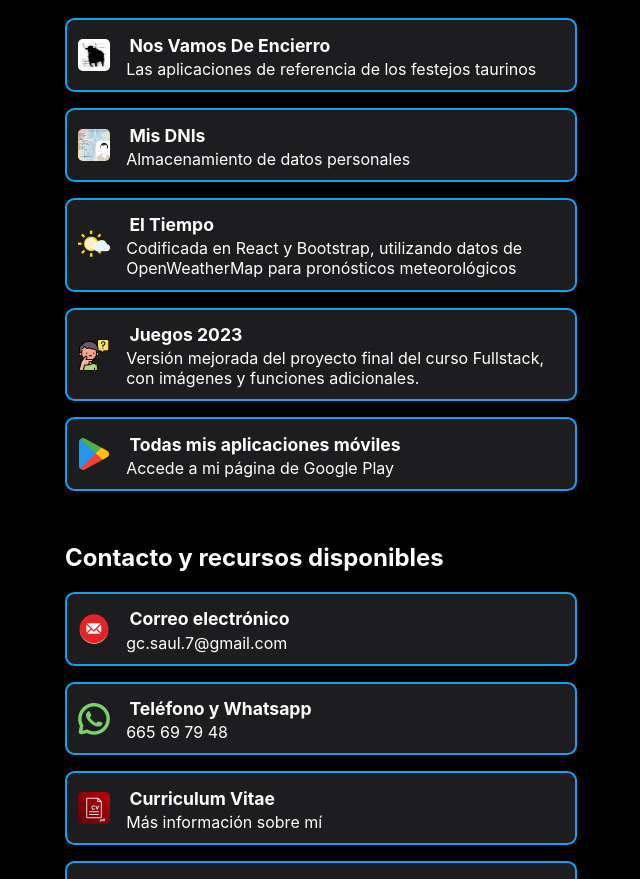
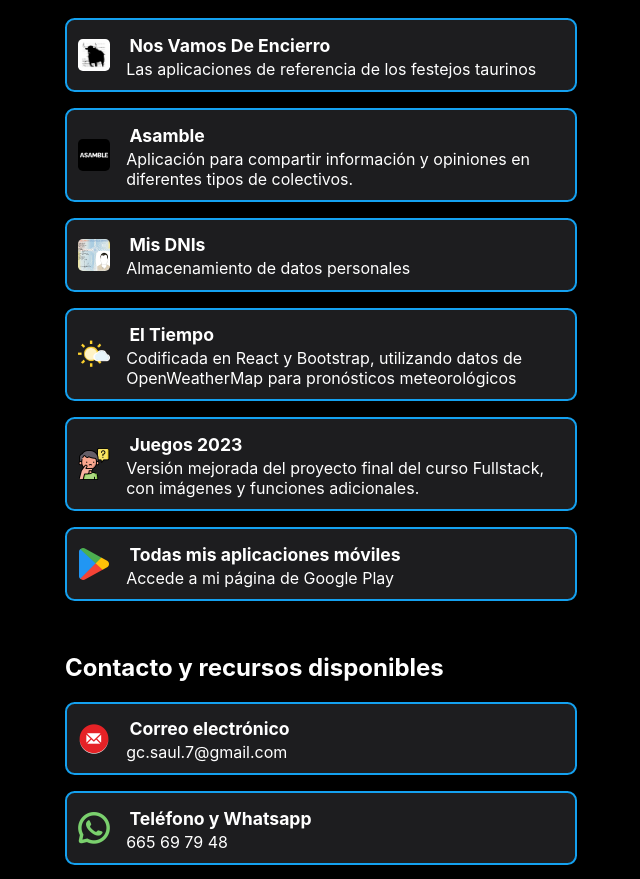
Before and after one commit to sauliyo15/sauliyo_15, a React (Create React App) app: page / in a window 1280 px wide. Shown: the part 1589-2468 px from the top of the page, without its empty margins (319-959 px from the left). Built offline with nearby package versions, Linux system fonts and the light colour scheme.

Commit message:
Empezando con Asamble

```diff
--- a/src/constants/datos.js
+++ b/src/constants/datos.js
@@ -51,7 +51,8 @@ export const datos = {
         {
           titulo: "Trabajo Fin de Grado",
           nombre: "Sistema de Gestión de Pedidos",
-          descripcion: "Desarrollo de una aplicación de escritorio en Java para la gestión integral de pedidos en una empresa de transporte, con una base de datos PostgreSQL integrada. Además, se complementa con una aplicación Android diseñada para que los repartidores accedan y completen sus asignaciones de entregas de manera eficaz y organizada.",
+          descripcion:
+            "Desarrollo de una aplicación de escritorio en Java para la gestión integral de pedidos en una empresa de transporte, con una base de datos PostgreSQL integrada. Además, se complementa con una aplicación Android diseñada para que los repartidores accedan y completen sus asignaciones de entregas de manera eficaz y organizada.",
           urlImagen: "/imagenes/tfg.png",
           tecnologias: [
             {
@@ -64,7 +65,7 @@ export const datos = {
             },
             {
               nombre: "POSTGRESQL",
-              urlIcono: "/imagenes/tecnologias/postgresql.png"
+              urlIcono: "/imagenes/tecnologias/postgresql.png",
             },
             {
               nombre: "SQLITE",
@@ -72,16 +73,17 @@ export const datos = {
             },
             {
               nombre: "ANDROID",
-              urlIcono: "/imagenes/android.png"
-            }
+              urlIcono: "/imagenes/android.png",
+            },
           ],
-        }
+        },
       ],
       practicas: [
         {
           titulo: "Prácticas en Empresa",
           nombre: "Mercedes Benz España S.A.",
-          descripcion: "Desarrollo de un proyecto para el tratamiento automático de datos y la visualización de resultados, basado en la codificación de macros en Visual Basic for Applications (VBA) en Microsoft Access y Excel. El sistema recopila datos de diversas fuentes, filtra los datos no válidos y brinda al usuario la opción de visualizarlos en informes y/o gráficos.",
+          descripcion:
+            "Desarrollo de un proyecto para el tratamiento automático de datos y la visualización de resultados, basado en la codificación de macros en Visual Basic for Applications (VBA) en Microsoft Access y Excel. El sistema recopila datos de diversas fuentes, filtra los datos no válidos y brinda al usuario la opción de visualizarlos en informes y/o gráficos.",
           urlImagen: "/imagenes/mercedesbenz.png",
           tecnologias: [
             {
@@ -105,8 +107,8 @@ export const datos = {
               urlIcono: "/imagenes/tecnologias/bat.png",
             },
           ],
-        }
-      ]
+        },
+      ],
     },
     {
       id: "bootcampjava",
@@ -195,7 +197,8 @@ export const datos = {
             nombre: "Prácticas JAVA",
             descripcion:
               "Enlace de GitHub, donde se muestran los diferentes repositorios de los ejercicios realizados durante el Bootcamp",
-            enlace: "https://github.com/stars/sauliyo15/lists/bootcamp-java-backend",
+            enlace:
+              "https://github.com/stars/sauliyo15/lists/bootcamp-java-backend",
             urlImagen: "/imagenes/github.png",
             target_blank: true,
           },
@@ -253,7 +256,8 @@ export const datos = {
             nombre: "Little Space 2",
             descripcion:
               "Un juego clásico de arcade ambientado en el espacio, donde controlas una nave. Incluye la función de almacenamiento local para mostrar las diez mejores puntuaciones.",
-            enlace: "https://play.google.com/store/apps/details?id=saul.littlespace2&hl=es_419&gl=US",
+            enlace:
+              "https://play.google.com/store/apps/details?id=saul.littlespace2&hl=es_419&gl=US",
             urlImagen: "/imagenes/littlespace.webp",
             target_blank: true,
           },
@@ -699,7 +703,8 @@ export const datos = {
     {
       id: "python",
       nombre: "Python",
-      descripcion: "Programación en Python para la arquitectura y la ingeniería",
+      descripcion:
+        "Programación en Python para la arquitectura y la ingeniería",
       descripcionLarga:
         "En el desarrollo web con Python, los desarrolladores utilizan este lenguaje de programación para construir aplicaciones web robustas y escalables. Python es conocido por su sintaxis sencilla y legibilidad, lo que facilita el desarrollo rápido. Frameworks como Django y Flask permiten crear sitios web dinámicos y de alto rendimiento, gestionando eficientemente la lógica de negocio y la interacción con bases de datos, mientras que la comunidad activa de Python ofrece un amplio soporte y recursos.",
       edicion: "1ª Edición - 2023",
@@ -718,7 +723,7 @@ export const datos = {
         "Programación orientada a objetos",
         "Módulos, aspectos, y bibliotecas",
         "Documentación y pruebas",
-        "Herramientas de Python para la vida profesional y acádemica"
+        "Herramientas de Python para la vida profesional y acádemica",
       ],
       tecnologias: [
         {
@@ -749,18 +754,18 @@ export const datos = {
         {
           nombre: "Puntuacion Play Store",
           valor: "4.7",
-          urlIcono: "/imagenes/star.png"
+          urlIcono: "/imagenes/star.png",
         },
         {
           nombre: "Descargas",
           valor: "50K+ descargas",
-          urlIcono: "/imagenes/download.png"
+          urlIcono: "/imagenes/download.png",
         },
         {
           nombre: "Seguidores instagram",
           valor: "+5.000 seguidores",
-          urlIcono: "/imagenes/seguidor.png"
-        }
+          urlIcono: "/imagenes/seguidor.png",
+        },
       ],
       tecnologias: [
         {
@@ -802,7 +807,8 @@ export const datos = {
             nombre: "Nos Vamos De Encierro",
             descripcion:
               "Núcleo esencial del proyecto, está desarrollada en Java y se monetizada con AdMob. Incorpora varios SDKs, incluyendo OneSignal y Firebase, para potenciar su funcionalidad.",
-            enlace: "https://play.google.com/store/apps/details?id=saul.agendatoros&hl=es_CL",
+            enlace:
+              "https://play.google.com/store/apps/details?id=saul.agendatoros&hl=es_CL",
             urlImagen: "/imagenes/nvde.jpg",
             target_blank: true,
           },
@@ -810,7 +816,8 @@ export const datos = {
             nombre: "Toreando",
             descripcion:
               "Aplicación secundaria del proyecto, con un propósito similar, desarrollada bajo las mismas directrices que la aplicación principal y también con monetización a través de AdMob.",
-            enlace: "https://play.google.com/store/apps/details?id=saul.toreando&hl=es_GT",
+            enlace:
+              "https://play.google.com/store/apps/details?id=saul.toreando&hl=es_GT",
             urlImagen: "/imagenes/toreando.webp",
             target_blank: true,
           },
@@ -818,7 +825,120 @@ export const datos = {
             nombre: "Version Premium (Android) y app para iOS",
             descripcion:
               "Desarrollada en JavaScript con React Native, esta versión de pago ofrece funciones exclusivas premium para una experiencia de usuario mejorada en ambas plataformas.",
-            enlace: "https://apps.apple.com/us/app/nos-vamos-de-encierro/id6496282440",
+            enlace:
+              "https://apps.apple.com/us/app/nos-vamos-de-encierro/id6496282440",
+            urlImagen: "/imagenes/premium.png",
+            target_blank: true,
+          },
+          {
+            nombre: "API",
+            descripcion:
+              "Codificada en Express procesa solicitudes de datos para las aplicaciones. Desplegada en Vercel para eficiencia y confiabilidad.",
+            enlace: "https://nosvamosdeencierro.glitch.me/",
+            urlImagen: "/imagenes/tecnologias/api.png",
+            target_blank: true,
+          },
+          {
+            nombre: "Base de Datos",
+            descripcion:
+              "La base de datos, alojada en Supabase, utiliza PostgreSQL, con varias tablas para organizar eficientemente los datos cifrados, garantizando la seguridad y confidencialidad.",
+            enlace: "https://supabase.com/",
+            urlImagen: "/imagenes/tecnologias/postgresql.png",
+            target_blank: true,
+          },
+          {
+            nombre: "Aplicación de Escritorio",
+            descripcion:
+              "Una aplicación de escritorio en Java centraliza la gestión de toda la información, ofreciendo una solución eficiente y versátil.",
+            enlace: "/imagenes/nvde_escritorio.PNG",
+            urlImagen: "/imagenes/pc.png",
+            target_blank: true,
+          },
+          {
+            nombre: "Dashboard en React",
+            descripcion:
+              "Una aplicación web desarrollada en React y alojada en Firebase, que permite con un diseño responsive la gestión de toda la información desde cualquier tipo de dispositivo.",
+            enlace: "/imagenes/nvde_react.PNG",
+            urlImagen: "/imagenes/react.png",
+            target_blank: true,
+          },
+          {
+            nombre: "Arquitectura del Proyecto",
+            descripcion:
+              "En la siguiente imagen se muestran todos los componentes de la arquitectura software del proyecto.",
+            enlace: "/imagenes/nvde_arquitectura.png",
+            urlImagen: "/imagenes/arquitectura.png",
+            target_blank: true,
+          },
+          {
+            nombre: "Redes Sociales",
+            descripcion:
+              "Esenciales para promocionar apps y comunicar novedades. Las redes sociales son fundamentales para mantener a la audiencia informada sobre nuevas características y contenido.",
+            enlace: "https://www.instagram.com/nosvamosdeencierro/",
+            urlImagen: "/imagenes/instagram.png",
+            target_blank: true,
+          },
+        ],
+      },
+    },
+    {
+      id: "asamble",
+      nombre: "Asamble",
+      descripcion:
+        "Aplicación para compartir información y opiniones en diferentes tipos de colectivos.",
+      descripcionLarga:
+        "El proyecto Nos Vamos De Encierro surge de una idea personal que fusiona mi afición por los festejos taurinos con mi experiencia en programación y el gusto por el desarrollo de aplicaciones móviles. La ampliación constante de funcionalidad y contenido  y la difusión a través de la redes sociales han llegado a convertir estas aplicaciones en referentes nacionales.",
+      urlImagen: "/imagenes/asamble.png",
+      enlace: "/proyectos/asamble",
+
+      tecnologias: [
+
+        {
+          nombre: "POSTGRESQL",
+          urlIcono: "/imagenes/tecnologias/postgresql.png",
+        },
+        {
+          nombre: "SUPABASE",
+          urlIcono: "/imagenes/tecnologias/supabase.png",
+        },
+
+
+        {
+          nombre: "FIREBASE",
+          urlIcono: "/imagenes/tecnologias/firebase.webp",
+        },
+
+        {
+          nombre: "NODEJS",
+          urlIcono: "/imagenes/tecnologias/nodejs.png",
+        },
+      ],
+      componentes: {
+        listado: [
+          {
+            nombre: "Nos Vamos De Encierro",
+            descripcion:
+              "Núcleo esencial del proyecto, está desarrollada en Java y se monetizada con AdMob. Incorpora varios SDKs, incluyendo OneSignal y Firebase, para potenciar su funcionalidad.",
+            enlace:
+              "https://play.google.com/store/apps/details?id=saul.agendatoros&hl=es_CL",
+            urlImagen: "/imagenes/nvde.jpg",
+            target_blank: true,
+          },
+          {
+            nombre: "Toreando",
+            descripcion:
+              "Aplicación secundaria del proyecto, con un propósito similar, desarrollada bajo las mismas directrices que la aplicación principal y también con monetización a través de AdMob.",
+            enlace:
+              "https://play.google.com/store/apps/details?id=saul.toreando&hl=es_GT",
+            urlImagen: "/imagenes/toreando.webp",
+            target_blank: true,
+          },
+          {
+            nombre: "Version Premium (Android) y app para iOS",
+            descripcion:
+              "Desarrollada en JavaScript con React Native, esta versión de pago ofrece funciones exclusivas premium para una experiencia de usuario mejorada en ambas plataformas.",
+            enlace:
+              "https://apps.apple.com/us/app/nos-vamos-de-encierro/id6496282440",
             urlImagen: "/imagenes/premium.png",
             target_blank: true,
           },
@@ -885,74 +1005,79 @@ export const datos = {
         {
           nombre: "Puntuacion Play Store",
           valor: "3.3",
-          urlIcono: "/imagenes/star.png"
+          urlIcono: "/imagenes/star.png",
         },
         {
           nombre: "Descargas",
           valor: "50K+ Descargas",
-          urlIcono: "/imagenes/download.png"
-        }
+          urlIcono: "/imagenes/download.png",
+        },
       ],
       tecnologias: [
         {
           nombre: "ANDROIDSTUDIO",
-          urlIcono: "/imagenes/tecnologias/androidstudio.png"
+          urlIcono: "/imagenes/tecnologias/androidstudio.png",
         },
         {
           nombre: "JAVA",
-          urlIcono: "/imagenes/tecnologias/java.png"
+          urlIcono: "/imagenes/tecnologias/java.png",
         },
         {
           nombre: "PLAYSTORE",
-          urlIcono: "/imagenes/playstore.png"
+          urlIcono: "/imagenes/playstore.png",
         },
         {
           nombre: "ADMOB",
-          urlIcono: "/imagenes/tecnologias/admob.png"
+          urlIcono: "/imagenes/tecnologias/admob.png",
         },
         {
           nombre: "FIREBASE",
-          urlIcono: "/imagenes/tecnologias/firebase.webp"
+          urlIcono: "/imagenes/tecnologias/firebase.webp",
         },
         {
           nombre: "ONESIGNAL",
           urlIcono: "/imagenes/tecnologias/onesignal.png",
-        }
+        },
       ],
       componentes: {
         listado: [
           {
             nombre: "Aplicación Android",
-            descripcion: "Desarrollada en Java y se monetiza con Admob. Integra varios SDKs, incluyendo OneSignal para el envío de notificaciones a los usuarios.",
-            enlace: "https://play.google.com/store/apps/details?id=saul.dni&hl=es&gl=US",
+            descripcion:
+              "Desarrollada en Java y se monetiza con Admob. Integra varios SDKs, incluyendo OneSignal para el envío de notificaciones a los usuarios.",
+            enlace:
+              "https://play.google.com/store/apps/details?id=saul.dni&hl=es&gl=US",
             urlImagen: "/imagenes/android.png",
-            target_blank: true
+            target_blank: true,
           },
           {
             nombre: "Base de Datos",
-            descripcion: "Se utiliza SQLite se utiliza y almacena internamente en el dispositivo móvil para gestionar y organizar datos de la aplicación de manera eficiente y localizada.",
+            descripcion:
+              "Se utiliza SQLite se utiliza y almacena internamente en el dispositivo móvil para gestionar y organizar datos de la aplicación de manera eficiente y localizada.",
             enlace: "",
             urlImagen: "/imagenes/tecnologias/sqlite.png",
-            target_blank: true
-          }
-        ]
-      }
+            target_blank: true,
+          },
+        ],
+      },
     },
     {
       id: "eltiempo",
       nombre: "El Tiempo",
-      descripcion: "Codificada en React y Bootstrap, utilizando datos de OpenWeatherMap para pronósticos meteorológicos",
+      descripcion:
+        "Codificada en React y Bootstrap, utilizando datos de OpenWeatherMap para pronósticos meteorológicos",
       urlImagen: "/imagenes/eltiempo.png",
       enlace: "https://eltiempo.glitch.me/",
-      target_blank: true
+      target_blank: true,
     },
     {
       id: "juegos2023",
       nombre: "Juegos 2023",
-      descripcion: "Versión mejorada del proyecto final del curso Fullstack, con imágenes y funciones adicionales.",
+      descripcion:
+        "Versión mejorada del proyecto final del curso Fullstack, con imágenes y funciones adicionales.",
       urlImagen: "/imagenes/juegos2023.png",
       enlace: "https://sauliyo15juegosfullstack.glitch.me/",
-      target_blank: true
+      target_blank: true,
     },
     {
       id: "paginagoogleplay",
```
Also changed, not shown: public/imagenes/asamble.png (added).
